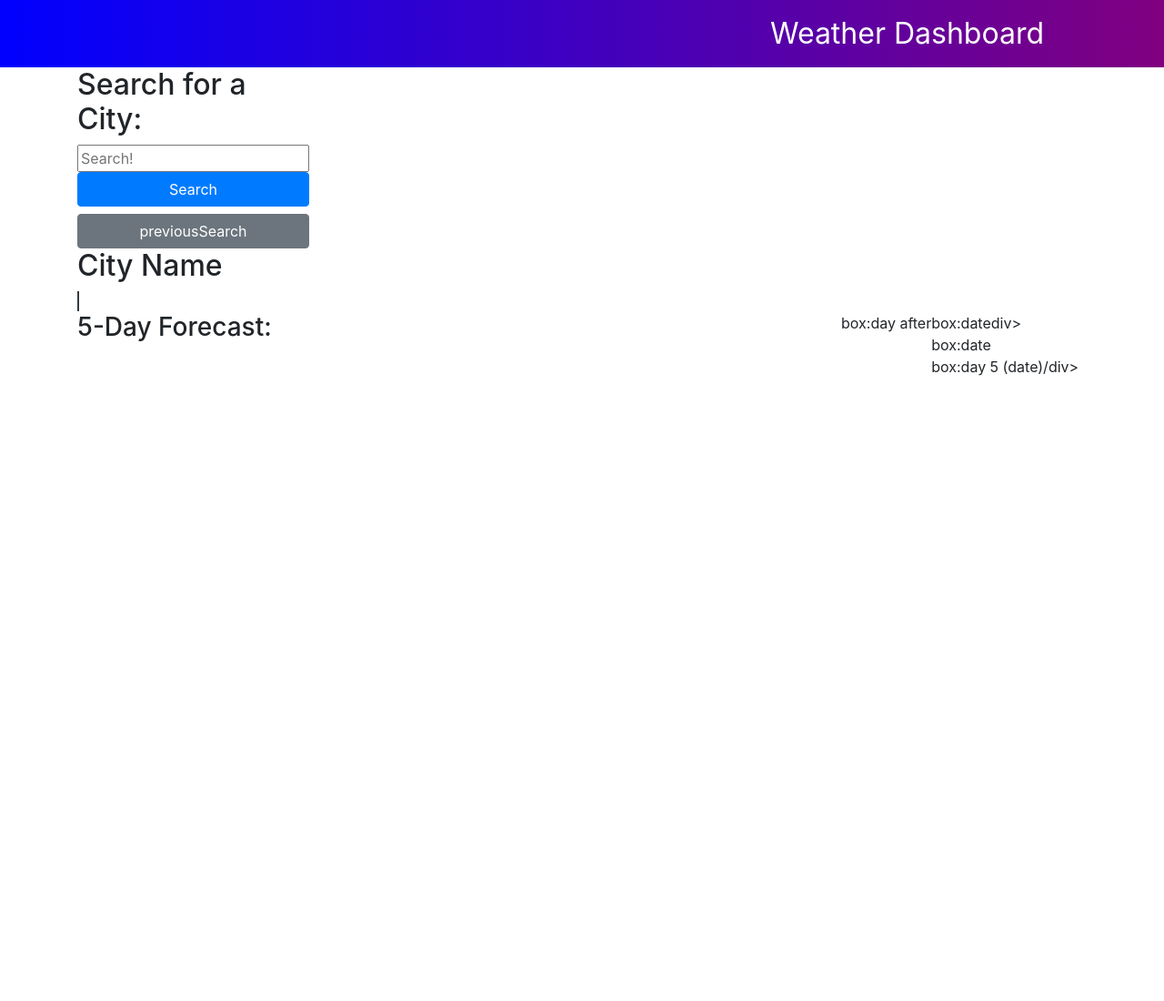
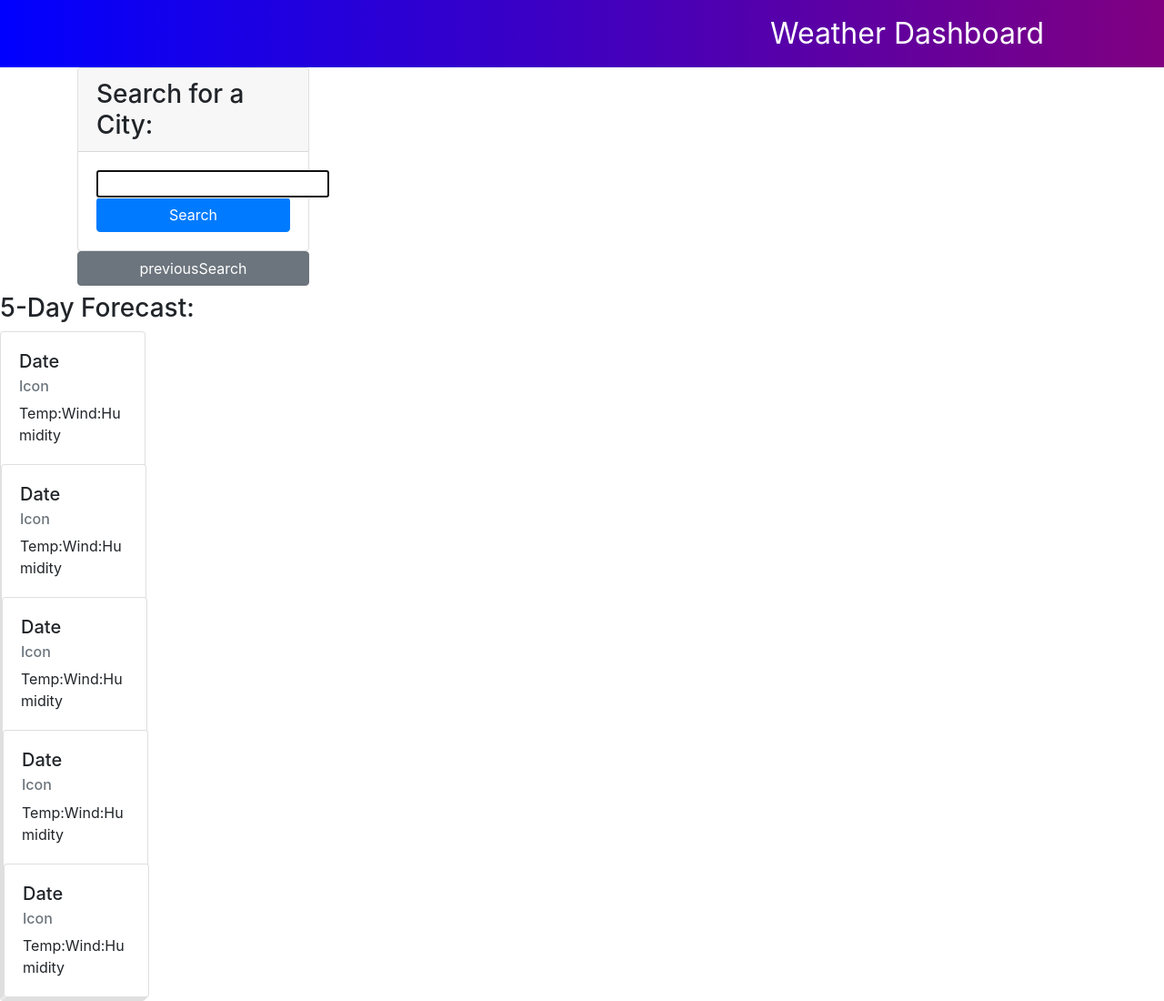
Before and after one commit to janellecikanek/ApiWeatherDashboard, a plain HTML site: page index.html in a window 1280 px wide. Shown: the whole page at 91% size. Before the commit the page ends 800 px from the top, so only its background shows below. Drawn offline with nearby package versions, Linux system fonts and the light colour scheme; no server answers.

Commit message:
initial code for event handler city search

```diff
--- a/assets/script.js
+++ b/assets/script.js
@@ -1,9 +1,32 @@
 var ApiKey = "c7eeeb41361234b4d229a78f7b609b2d";
+var userForm = document.querySelector('#user-form');
+var btnPrimary = document.querySelector(".btn-primary");
+var cityInput = document.querySelector('#city');
+var currentTemp = document.querySelector('#currentTemp');
+var searchCity = document.querySelector('#searchCity');
+
+
+
+    var formSubmitHandler = function (event) {
+        event.preventDefault();
+
+    var city = cityInput.value.trim();
+
+    if (city) {
+        getcityForecast(city);
+
+       currentTemp.textContent = '';
+        cityInput.value = '';
+
+      } else {
+        alert('Please enter a city name');
+      };
+    }
 
 function searchApi() {
     var locQueryUrl =
         "https://api.openweathermap.org/data/2.5/forecast?q=minneapolis&appid=" +
-        ApiKey;
+        ApiKey + "&units=imperial";
     fetch(locQueryUrl)
         .then((res) => res.json())
         .then((res) => {
@@ -12,21 +35,7 @@ function searchApi() {
             let lat = res.city.coord.lat;
             let cityID = res.city.id;
             console.log("lat: " + lat, "Lon: " + lon);
-            function uvApi() {
-                var uvUrl =
-                    "https://api.openweathermap.org/data/2.5/uvi/forecast?lat=" +
-                    lat +
-                    "&lon=" +
-                    lon +
-                    "&appid=" +
-                    ApiKey +
-                    "&cnt=1";
-                fetch(uvUrl)
-                    .then((res) => res.json())
-                    .then((res) => {
-                        console.log(res);
-                        var uvIndex = res[0].value;
-                        console.log(uvIndex);
+
             function forecast() {
                 var forecastUrl =
                     "https://api.openweathermap.org/data/2.5/forecast?id=" +
@@ -42,11 +51,11 @@ function searchApi() {
             forecast();
         });
 }
-            uvApi();
-        });
-}
+
 
 searchApi();
+
+userForm.addEventListener('submit', formSubmitHandler);
 
 // https://github.com/jnordan132/City-Weather-Dashboard/blob/main/script.js
 
@@ -91,3 +100,21 @@ searchApi();
 
 // event delegation for dynamically created Event
 // write logic for that event.target get its text value plug into created function
+
+
+            // function uvApi() {
+            //     var uvUrl =
+            //         "https://api.openweathermap.org/data/2.5/uvi/forecast?lat=" +
+            //         lat +
+            //         "&lon=" +
+            //         lon +
+            //         "&appid=" +
+            //         ApiKey +
+            //         "&cnt=1";
+
+                // fetch(uvUrl)
+                //     .then((res) => res.json())
+                //     .then((res) => {
+                //         console.log(res);
+                //         var uvIndex = res[0].value;
+                //         console.log(uvIndex);
--- a/index.html
+++ b/index.html
@@ -18,42 +18,84 @@
     <div class="row">
       <div class="col-3 justify-content-start">
 
-        <h2 class="text-black">Search for a City:</h2>
-        <div id="search-form" class="form w-100">
-          <input id="search-input" class="form-input w-100" type="text" placeholder="Search!">
-          </input>
-          <button class="btn btn-primary btn-block">Search</button>
+          <div class="card">
+            <h3 class="card-header">Search for a City:</h3>
+            <form id="user-form" class="card-body">
+              <input name="city" id="city" type="text" autofocus="true" class="form-input" />
+              <button type="submit" class="btn btn-primary btn-block">Search</button>
+            </form>
+          </div>
+
           <button class="btn btn-secondary btn-block">previousSearch</button>
         </div>
       </div>
     </div>
 
-      <div class="row">
+    <div class="col-12 col-md-8">
+      <h2 class="subtitle"><span id="searchCity"></span></h2>
+      <div id="currentTemp" ></div>
+    </div>
+
+    <!-- <div class="row d-flex">
       <div class="col-9">
-          <h2 class="text-black">City Name</h2>
-          <icon></icon>
-<div class=currentTemp></div>
-<div class=currentWind></div>
-<div class=currentHumidity></div>
+        <div class="card" style="width: 60rem;">
+          <div class="card-body">
+            <h5 class="card-title">Search City (Date)</h5>
+            <h6 class="card-subtitle mb-2 text-muted">Icon</h6>
+            <p class="card-text">Temp:Wind:Humidity</p>
+          </div>
+        <span class="border border-dark"></span>
+      </div>
+    </div> -->
 
-          <span class="border border-dark"></span>
+   <div class="row d-flex">
+      <div class="col-9 justify-content-start">
+        <h3 class="text-black">5-Day Forecast:</h3>
       </div>
     </div>
 
-      <div class="row">
-        <div class="col-9 justify-content-end">
-          <h3 class="text-black">5-Day Forecast:</h3>
-          <!-- copy current day  -->
-            <!-- <div>box:tomorrow
-              icon
-              Temp:
-              Wind:
-              Humidity: -->
+    <div class="row d-flex">
+      <div class="col-1 justify-content-start">
+
+        <div class="card" style="width: 10rem;">
+          <div class="card-body">
+            <h5 class="card-title">Date</h5>
+            <h6 class="card-subtitle mb-2 text-muted">Icon</h6>
+            <p class="card-text">Temp:Wind:Humidity</p>
           </div>
-            <div>box:day after</div>
-            <div>box:datediv>
-            <div>box:date </div>
-            <div>box:day 5 (date)/div>
+
+          <div class="card" style="width: 10rem;">
+            <div class="card-body">
+              <h5 class="card-title">Date</h5>
+              <h6 class="card-subtitle mb-2 text-muted">Icon</h6>
+              <p class="card-text">Temp:Wind:Humidity</p>
+            </div>
+
+            <div class="card" style="width: 10rem;">
+              <div class="card-body">
+                <h5 class="card-title">Date</h5>
+                <h6 class="card-subtitle mb-2 text-muted">Icon</h6>
+                <p class="card-text">Temp:Wind:Humidity</p>
+              </div>
+
+              <div class="card" style="width: 10rem;">
+                <div class="card-body">
+                  <h5 class="card-title">Date</h5>
+                  <h6 class="card-subtitle mb-2 text-muted">Icon</h6>
+                  <p class="card-text">Temp:Wind:Humidity</p>
+                </div>
+
+                <div class="card" style="width: 10rem;">
+                  <div class="card-body">
+                    <h5 class="card-title">Date</h5>
+                    <h6 class="card-subtitle mb-2 text-muted">Icon</h6>
+                    <p class="card-text">Temp:Wind:Humidity</p>
+                  </div>
+
+        </div>
+      </div>
+    </div>
+
 
 
   </div>
```
Lines whose indentation alone changed are shown as unchanged.
